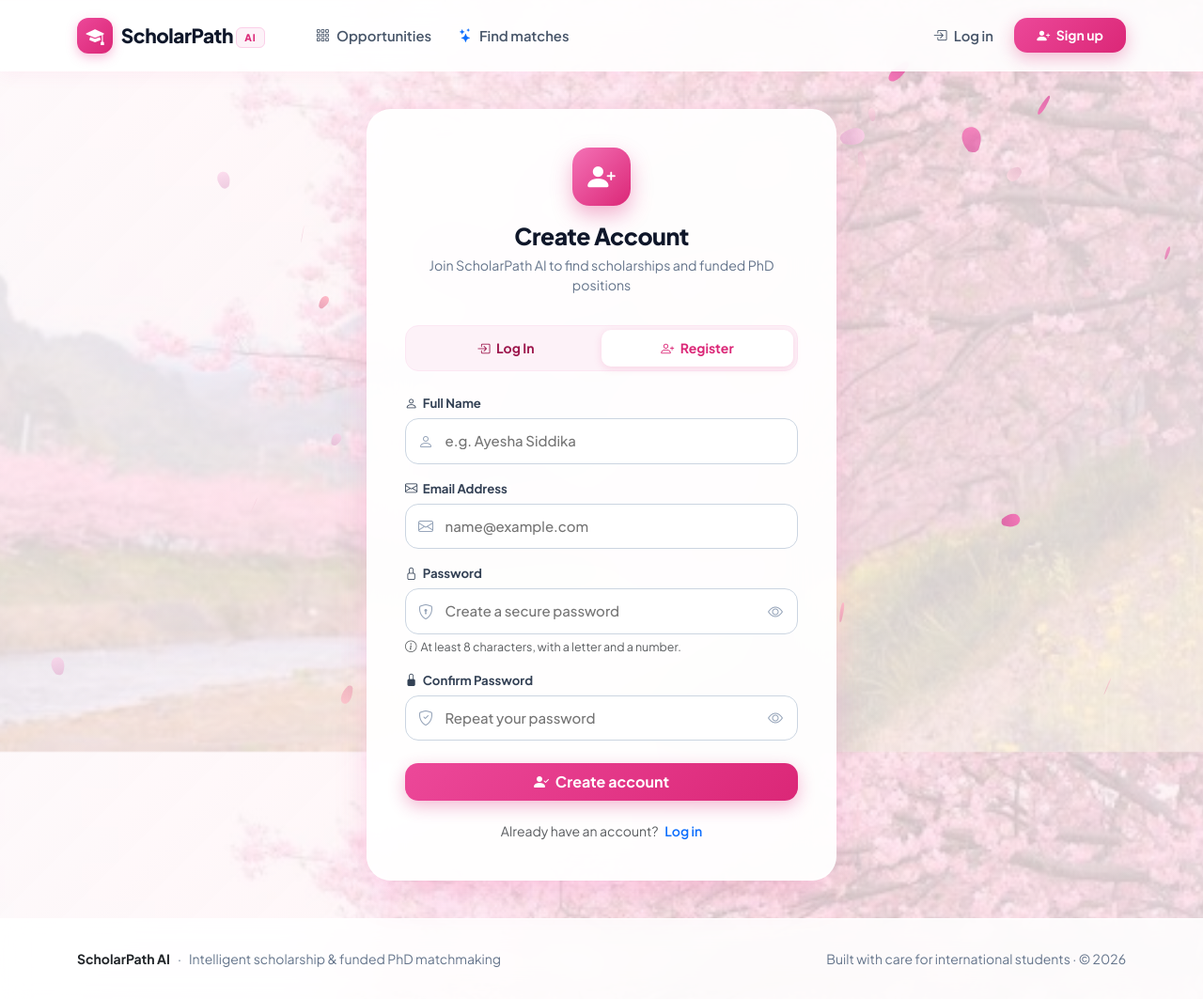
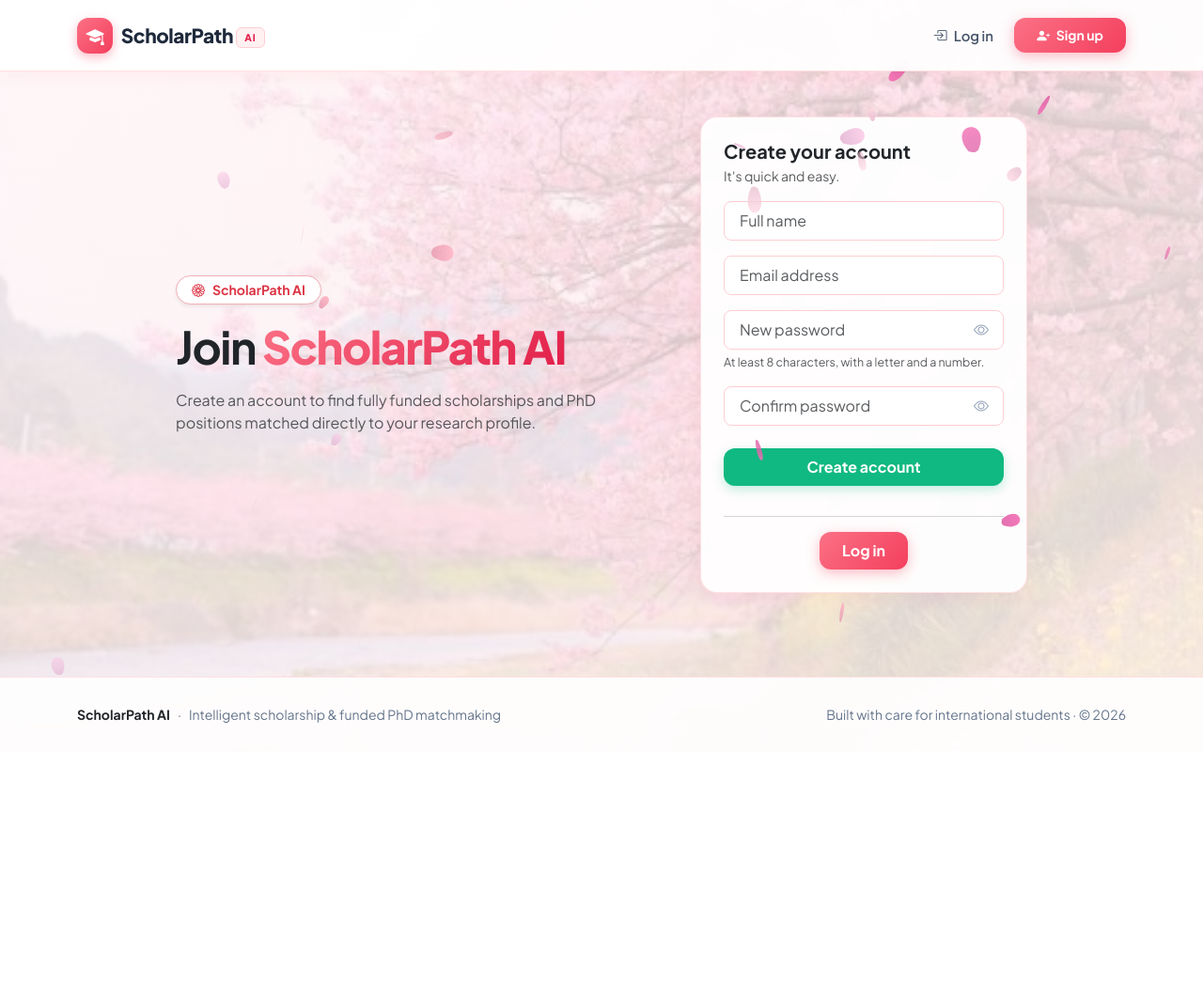
Before and after one commit to mostafaalhossain220/ScholarPath_Ai, a Flask app: page /auth/register in a window 1280 px wide. Shown: the whole page at 94% size. After the commit the page ends 769 px from the top, so only its background shows below. Run offline with Flask 3, Linux system fonts and the light colour scheme.

Commit message:
Refactor landing to sweet pink theme with compact Facebook-style auth card

```diff
--- a/app/static/css/style.css
+++ b/app/static/css/style.css
@@ -1,38 +1,26 @@
 /* ==========================================================================
-   ScholarPath AI - Full-Site Sakura Theme & Glassmorphism Design System
+   ScholarPath AI - Sweet Pink & Sakura Design System
    ========================================================================== */
 
 :root {
-  --sp-primary: #4f46e5;
-  --sp-primary-hover: #4338ca;
-  --sp-primary-light: #eef2ff;
-  --sp-secondary: #0ea5e9;
+  --sp-sweet-pink: #f43f5e;
+  --sp-sweet-rose: #fb7185;
+  --sp-sweet-soft: #fff1f2;
+  --sp-sweet-border: #fecdd3;
+  --sp-sweet-glow: rgba(244, 63, 94, 0.22);
+
   --sp-success: #10b981;
-  --sp-warning: #f59e0b;
-  --sp-danger: #ef4444;
-  --sp-dark: #0f172a;
+  --sp-success-hover: #059669;
+  --sp-dark: #1e293b;
   --sp-muted: #64748b;
-  --sp-light: #f8fafc;
-  --sp-border: rgba(226, 232, 240, 0.8);
+  --sp-border: rgba(254, 205, 211, 0.7);
 
-  --sp-sakura-pink: #f472b6;
-  --sp-sakura-soft: #fdf2f8;
-  --sp-sakura-glow: rgba(244, 114, 182, 0.28);
-
-  --sp-font-sans: 'Plus Jakarta Sans', -apple-system, BlinkMacSystemFont, 'Segoe UI', Roboto, Helvetica, Arial, sans-serif;
-  --sp-shadow-sm: 0 1px 3px 0 rgba(0, 0, 0, 0.05);
-  --sp-shadow-md: 0 6px 16px -2px rgba(236, 72, 153, 0.08), 0 2px 6px -1px rgba(0, 0, 0, 0.04);
-  --sp-shadow-lg: 0 16px 32px -4px rgba(236, 72, 153, 0.12), 0 4px 10px -2px rgba(0, 0, 0, 0.05);
-  --sp-shadow-glass: 0 20px 45px -12px rgba(236, 72, 153, 0.22), 0 0 25px rgba(251, 207, 232, 0.35);
-  --sp-radius-sm: 10px;
-  --sp-radius-md: 14px;
-  --sp-radius-lg: 20px;
-  --sp-radius-xl: 26px;
+  --sp-font-sans: 'Plus Jakarta Sans', -apple-system, BlinkMacSystemFont, 'Segoe UI', Roboto, sans-serif;
+  --sp-radius-sm: 8px;
+  --sp-radius-md: 12px;
+  --sp-radius-lg: 18px;
+  --sp-radius-xl: 24px;
 }
-
-/* ==========================================================================
-   Full-Site Body with Sakura Background
-   ========================================================================== */
 
 body {
   font-family: var(--sp-font-sans);
@@ -43,7 +31,7 @@ body {
   -webkit-font-smoothing: antialiased;
   background-color: #fff1f2;
   background-image:
-    linear-gradient(135deg, rgba(255, 248, 250, 0.86) 0%, rgba(254, 242, 244, 0.80) 50%, rgba(253, 242, 248, 0.88) 100%),
+    linear-gradient(135deg, rgba(255, 245, 247, 0.88) 0%, rgba(254, 240, 242, 0.82) 50%, rgba(255, 241, 242, 0.90) 100%),
     url('/static/img/sakura-bg.jpg');
   background-size: cover;
   background-position: center;
@@ -68,15 +56,15 @@ nav, main, footer {
 }
 
 /* ==========================================================================
-   Navigation Bar with Glassmorphic Translucency
+   Navigation Bar
    ========================================================================== */
 
 .sp-navbar {
-  background: rgba(255, 255, 255, 0.90) !important;
+  background: rgba(255, 255, 255, 0.92) !important;
   backdrop-filter: blur(16px);
   -webkit-backdrop-filter: blur(16px);
-  border-bottom: 1px solid rgba(255, 255, 255, 0.85);
-  box-shadow: 0 4px 18px rgba(236, 72, 153, 0.06);
+  border-bottom: 1.5px solid rgba(254, 205, 211, 0.6);
+  box-shadow: 0 4px 18px rgba(244, 63, 94, 0.06);
   padding: 0.85rem 0;
   position: sticky;
   top: 0;
@@ -97,26 +85,26 @@ nav, main, footer {
 .sp-brand-icon {
   width: 38px;
   height: 38px;
-  background: linear-gradient(135deg, #ec4899 0%, #db2777 100%);
+  background: linear-gradient(135deg, #fb7185 0%, #f43f5e 100%);
   border-radius: 12px;
   display: flex;
   align-items: center;
   justify-content: center;
   color: #ffffff;
   font-size: 1.2rem;
-  box-shadow: 0 4px 12px rgba(236, 72, 153, 0.35);
+  box-shadow: 0 4px 12px rgba(244, 63, 94, 0.35);
 }
 
 .sp-brand-badge {
   font-size: 0.65rem;
   text-transform: uppercase;
   letter-spacing: 0.08em;
-  background: #fdf2f8;
-  color: #db2777;
+  background: #fff1f2;
+  color: #e11d48;
   padding: 0.2rem 0.5rem;
   border-radius: 6px;
   font-weight: 800;
-  border: 1px solid #fbcfe8;
+  border: 1px solid #fecdd3;
   vertical-align: middle;
 }
 
@@ -133,8 +121,8 @@ nav, main, footer {
 }
 
 .sp-nav-link:hover, .sp-nav-link.active {
-  color: #db2777 !important;
-  background-color: #fdf2f8;
+  color: #e11d48 !important;
+  background-color: #fff1f2;
 }
 
 .user-pill {
@@ -147,15 +135,15 @@ nav, main, footer {
   font-size: 0.875rem;
   font-weight: 600;
   color: #1e293b;
-  border: 1px solid #fbcfe8;
-  box-shadow: 0 2px 8px rgba(236, 72, 153, 0.1);
+  border: 1px solid #fecdd3;
+  box-shadow: 0 2px 8px rgba(244, 63, 94, 0.1);
 }
 
 .user-avatar-mini {
   width: 26px;
   height: 26px;
   border-radius: 50%;
-  background: linear-gradient(135deg, #ec4899, #db2777);
+  background: linear-gradient(135deg, #fb7185, #f43f5e);
   color: #fff;
   display: flex;
   align-items: center;
@@ -165,154 +153,89 @@ nav, main, footer {
 }
 
 /* ==========================================================================
-   Auth Layout & Glassmorphism Cards
+   Sweet Pink Facebook-Style Login & Register Elements
    ========================================================================== */
 
-.sakura-auth-container {
-  min-height: calc(100vh - 85px);
-  display: flex;
-  align-items: center;
-  justify-content: center;
-  padding: 2.5rem 1rem;
+.min-vh-70 {
+  min-height: 70vh;
 }
 
-.auth-glass-card {
-  position: relative;
-  z-index: 5;
-  width: 100%;
-  max-width: 470px;
-  background: rgba(255, 255, 255, 0.94);
+.text-sweet-pink {
+  background: linear-gradient(135deg, #fb7185 0%, #e11d48 100%);
+  -webkit-background-clip: text;
+  -webkit-text-fill-color: transparent;
+  font-weight: 800;
+}
+
+.auth-box-sweet {
+  background: rgba(255, 255, 255, 0.96) !important;
   backdrop-filter: blur(20px);
   -webkit-backdrop-filter: blur(20px);
-  border: 1.5px solid rgba(255, 255, 255, 0.9);
-  border-radius: var(--sp-radius-xl);
-  box-shadow: var(--sp-shadow-glass);
-  padding: 2.5rem;
-  animation: cardFloatUp 0.6s cubic-bezier(0.16, 1, 0.3, 1);
+  border: 1.5px solid rgba(254, 205, 211, 0.8) !important;
+  box-shadow: 0 16px 36px -8px rgba(244, 63, 94, 0.18), 0 0 20px rgba(251, 207, 232, 0.4) !important;
+  animation: cardFadeUp 0.5s ease-out;
 }
 
-@keyframes cardFloatUp {
+@keyframes cardFadeUp {
   from {
     opacity: 0;
-    transform: translateY(22px) scale(0.98);
+    transform: translateY(16px);
   }
   to {
     opacity: 1;
-    transform: translateY(0) scale(1);
+    transform: translateY(0);
   }
 }
 
-.auth-header {
-  text-align: center;
-  margin-bottom: 2rem;
+.input-sweet {
+  border: 1.5px solid #fecdd3 !important;
+  background-color: #ffffff !important;
+  color: #1e293b !important;
+  transition: all 0.15s ease-in-out;
 }
 
-.auth-header-icon {
-  width: 62px;
-  height: 62px;
-  margin: 0 auto 1.1rem;
-  background: linear-gradient(135deg, #f472b6 0%, #db2777 100%);
-  border-radius: 18px;
-  display: flex;
-  align-items: center;
-  justify-content: center;
-  color: #fff;
-  font-size: 1.85rem;
-  box-shadow: 0 10px 22px rgba(219, 39, 119, 0.35);
+.input-sweet:focus {
+  border-color: #f43f5e !important;
+  box-shadow: 0 0 0 4px var(--sp-sweet-glow) !important;
+  outline: 0;
 }
 
-.auth-title {
-  font-size: 1.55rem;
-  font-weight: 800;
-  color: var(--sp-dark);
-  margin-bottom: 0.35rem;
-  letter-spacing: -0.02em;
+.btn-sp-sweet {
+  background: linear-gradient(135deg, #fb7185 0%, #f43f5e 100%) !important;
+  color: #ffffff !important;
+  border: none !important;
+  border-radius: var(--sp-radius-md) !important;
+  font-weight: 700 !important;
+  box-shadow: 0 4px 14px rgba(244, 63, 94, 0.35) !important;
+  transition: all 0.18s ease-in-out;
+  text-decoration: none;
+  display: inline-block;
 }
 
-.auth-subtitle {
-  font-size: 0.885rem;
-  color: var(--sp-muted);
+.btn-sp-sweet:hover {
+  background: linear-gradient(135deg, #f43f5e 0%, #e11d48 100%) !important;
+  color: #ffffff !important;
+  transform: translateY(-1px);
+  box-shadow: 0 6px 18px rgba(244, 63, 94, 0.45) !important;
 }
 
-.auth-tabs {
-  display: flex;
-  background: #fdf2f8;
-  border: 1px solid #fce7f3;
-  border-radius: 14px;
-  padding: 4px;
-  margin-bottom: 1.5rem;
+.btn-sp-create {
+  background: #10b981 !important;
+  color: #ffffff !important;
+  border: none !important;
+  border-radius: var(--sp-radius-md) !important;
+  font-weight: 700 !important;
+  box-shadow: 0 4px 12px rgba(16, 185, 129, 0.25) !important;
+  transition: all 0.18s ease-in-out;
+  text-decoration: none;
+  display: inline-block;
 }
 
-.auth-tab-link {
-  flex: 1;
-  text-align: center;
-  padding: 0.55rem 0.75rem;
-  font-size: 0.875rem;
-  font-weight: 700;
-  border-radius: 10px;
-  color: #9d174d;
-  text-decoration: none;
-  transition: all 0.2s;
-}
-
-.auth-tab-link.active {
-  background: #ffffff;
-  color: #db2777;
-  box-shadow: 0 2px 8px rgba(219, 39, 119, 0.15);
-}
-
-/* ==========================================================================
-   Form Controls
-   ========================================================================== */
-
-.form-floating-custom {
-  position: relative;
-  margin-bottom: 1.25rem;
-}
-
-.form-label-custom {
-  font-size: 0.825rem;
-  font-weight: 700;
-  color: #334155;
-  margin-bottom: 0.4rem;
-  display: flex;
-  align-items: center;
-  gap: 0.35rem;
-}
-
-.input-with-icon {
-  position: relative;
-}
-
-.input-icon-left {
-  position: absolute;
-  left: 14px;
-  top: 50%;
-  transform: translateY(-50%);
-  color: #94a3b8;
-  font-size: 1rem;
-  pointer-events: none;
-  z-index: 5;
-}
-
-.form-control-custom {
-  display: block;
-  width: 100%;
-  padding: 0.75rem 1rem 0.75rem 2.6rem;
-  font-size: 0.935rem;
-  font-weight: 500;
-  line-height: 1.5;
-  color: #1e293b;
-  background-color: #ffffff;
-  border: 1.5px solid #cbd5e1;
-  border-radius: var(--sp-radius-md);
-  transition: border-color 0.15s ease-in-out, box-shadow 0.15s ease-in-out;
-}
-
-.form-control-custom:focus {
-  border-color: #ec4899;
-  outline: 0;
-  box-shadow: 0 0 0 4px var(--sp-sakura-glow);
+.btn-sp-create:hover {
+  background: #059669 !important;
+  color: #ffffff !important;
+  transform: translateY(-1px);
+  box-shadow: 0 6px 16px rgba(16, 185, 129, 0.35) !important;
 }
 
 .toggle-password-btn {
@@ -330,80 +253,28 @@ nav, main, footer {
 }
 
 .toggle-password-btn:hover {
-  color: #db2777;
-}
-
-.btn-sp-primary {
-  background: linear-gradient(135deg, #ec4899 0%, #db2777 100%);
-  color: #ffffff;
-  border: none;
-  font-weight: 700;
-  padding: 0.75rem 1.5rem;
-  border-radius: var(--sp-radius-md);
-  box-shadow: 0 6px 18px rgba(219, 39, 119, 0.32);
-  transition: all 0.2s ease;
-  width: 100%;
-}
-
-.btn-sp-primary:hover {
-  background: linear-gradient(135deg, #db2777 0%, #be185d 100%);
-  color: #ffffff;
-  transform: translateY(-1px);
-  box-shadow: 0 8px 22px rgba(219, 39, 119, 0.42);
-}
-
-.btn-sp-primary:active {
-  transform: translateY(0);
+  color: #f43f5e;
 }
 
 /* ==========================================================================
-   Full Web Cards & Glass Elements
+   Full Web Cards & UI Elements
    ========================================================================== */
 
 .card {
-  background: rgba(255, 255, 255, 0.93) !important;
+  background: rgba(255, 255, 255, 0.94) !important;
   backdrop-filter: blur(14px);
   -webkit-backdrop-filter: blur(14px);
-  border: 1px solid rgba(255, 255, 255, 0.85) !important;
+  border: 1.5px solid rgba(254, 205, 211, 0.6) !important;
   border-radius: var(--sp-radius-lg) !important;
-  box-shadow: var(--sp-shadow-md) !important;
-}
-
-.hero-section {
-  background: linear-gradient(135deg, rgba(30, 27, 75, 0.95) 0%, rgba(49, 46, 129, 0.92) 50%, rgba(219, 39, 119, 0.88) 100%) !important;
-  backdrop-filter: blur(16px);
-  color: #ffffff;
-  padding: 4.5rem 2rem;
-  border-radius: var(--sp-radius-xl);
-  margin-bottom: 2.5rem;
-  position: relative;
-  overflow: hidden;
-  box-shadow: var(--sp-shadow-lg);
-  border: 1px solid rgba(255, 255, 255, 0.2);
-}
-
-.hero-title {
-  font-size: 2.75rem;
-  font-weight: 800;
-  letter-spacing: -0.03em;
-  line-height: 1.15;
-  margin-bottom: 1.25rem;
-}
-
-.hero-subtitle {
-  font-size: 1.15rem;
-  color: #fce7f3;
-  max-width: 650px;
-  line-height: 1.6;
-  margin-bottom: 2rem;
+  box-shadow: 0 6px 18px rgba(244, 63, 94, 0.06) !important;
 }
 
 .feature-icon-box {
   width: 50px;
   height: 50px;
   border-radius: 14px;
-  background: #fdf2f8;
-  color: #db2777;
+  background: #fff1f2;
+  color: #e11d48;
   display: flex;
   align-items: center;
   justify-content: center;
@@ -417,10 +288,10 @@ nav, main, footer {
 
 .sp-footer {
   margin-top: auto;
-  background: rgba(255, 255, 255, 0.88) !important;
+  background: rgba(255, 255, 255, 0.90) !important;
   backdrop-filter: blur(14px);
-  border-top: 1px solid rgba(255, 255, 255, 0.85);
-  padding: 2rem 0;
+  border-top: 1.5px solid rgba(254, 205, 211, 0.6);
+  padding: 1.8rem 0;
   color: var(--sp-muted);
   font-size: 0.875rem;
 }
--- a/app/templates/auth/register.html
+++ b/app/templates/auth/register.html
@@ -1,67 +1,52 @@
 {% extends "base.html" %}
-{% block title %}Create Account | ScholarPath AI{% endblock %}
+{% block title %}Create account | ScholarPath AI{% endblock %}
 
 {% block auth_layout %}
-<div class="sakura-auth-container">
-  <div class="auth-glass-card" style="max-width: 500px;">
-    <!-- Header with Sakura / Academic Icon -->
-    <div class="auth-header">
-      <div class="auth-header-icon">
-        <i class="bi bi-person-plus-fill"></i>
+<div class="container min-vh-75 d-flex align-items-center justify-content-center py-5">
+  <div class="row w-100 justify-content-center align-items-center">
+    <!-- Left Side: Brand -->
+    <div class="col-lg-6 text-center text-lg-start mb-4 mb-lg-0 pe-lg-4">
+      <div class="d-inline-flex align-items-center gap-2 px-3 py-1 rounded-pill bg-white bg-opacity-80 text-danger small fw-bold mb-3 shadow-sm border border-danger-subtle">
+        <i class="bi bi-flower1"></i> ScholarPath AI
       </div>
-      <h1 class="auth-title">Create Account</h1>
-      <p class="auth-subtitle">Join ScholarPath AI to find scholarships and funded PhD positions</p>
+      <h1 class="display-5 fw-bold text-dark mb-3" style="letter-spacing: -0.03em;">
+        Join <span class="text-sweet-pink">ScholarPath AI</span>
+      </h1>
+      <p class="text-muted fs-6 mb-0" style="max-width: 480px;">
+        Create an account to find fully funded scholarships and PhD positions matched directly to your research profile.
+      </p>
     </div>
 
-    <!-- Auth Switch Tabs -->
-    <div class="auth-tabs">
-      <a href="{{ url_for('auth.login') }}" class="auth-tab-link">
-        <i class="bi bi-box-arrow-in-right me-1"></i> Log In
-      </a>
-      <a href="{{ url_for('auth.register') }}" class="auth-tab-link active">
-        <i class="bi bi-person-plus me-1"></i> Register
-      </a>
+    <!-- Right Side: Compact Register Card -->
+    <div class="col-md-7 col-lg-5 col-xl-4">
+      <div class="card border-0 shadow-lg rounded-4 p-4 auth-box-sweet">
+        <div class="mb-3 text-center text-lg-start">
+          <h2 class="h5 fw-bold mb-1">Create your account</h2>
+          <p class="text-muted small mb-0">It's quick and easy.</p>
         </div>
 
         <form method="post" novalidate>
           <input type="hidden" name="csrf_token" value="{{ csrf_token() }}">
 
-      <div class="form-floating-custom mb-3">
-        <label class="form-label-custom" for="name">
-          <i class="bi bi-person"></i> Full Name
-        </label>
-        <div class="input-with-icon">
-          <i class="bi bi-person input-icon-left"></i>
-          <input class="form-control-custom {{ 'is-invalid border-danger' if errors.name }}" id="name" name="name"
-                 value="{{ form.name }}" maxlength="100" placeholder="e.g. Ayesha Siddika" autocomplete="name" required>
-        </div>
-        {% if errors.name %}
-          <div class="text-danger small mt-1"><i class="bi bi-exclamation-circle me-1"></i>{{ errors.name }}</div>
-        {% endif %}
+          <div class="mb-3">
+            <input class="form-control form-control-lg fs-6 rounded-3 py-2 px-3 input-sweet {{ 'is-invalid' if errors.name }}"
+                   id="name" name="name" value="{{ form.name }}" maxlength="100"
+                   placeholder="Full name" autocomplete="name" required>
+            {% if errors.name %}<div class="text-danger small mt-1"><i class="bi bi-exclamation-circle me-1"></i>{{ errors.name }}</div>{% endif %}
           </div>
 
-      <div class="form-floating-custom mb-3">
-        <label class="form-label-custom" for="email">
-          <i class="bi bi-envelope"></i> Email Address
-        </label>
-        <div class="input-with-icon">
-          <i class="bi bi-envelope input-icon-left"></i>
-          <input class="form-control-custom {{ 'is-invalid border-danger' if errors.email }}" type="email" id="email" name="email"
-                 value="{{ form.email }}" placeholder="name@example.com" autocomplete="email" required>
-        </div>
-        {% if errors.email %}
-          <div class="text-danger small mt-1"><i class="bi bi-exclamation-circle me-1"></i>{{ errors.email }}</div>
-        {% endif %}
+          <div class="mb-3">
+            <input class="form-control form-control-lg fs-6 rounded-3 py-2 px-3 input-sweet {{ 'is-invalid' if errors.email }}"
+                   type="email" id="email" name="email" value="{{ form.email }}"
+                   placeholder="Email address" autocomplete="email" required>
+            {% if errors.email %}<div class="text-danger small mt-1"><i class="bi bi-exclamation-circle me-1"></i>{{ errors.email }}</div>{% endif %}
           </div>
 
-      <div class="form-floating-custom mb-3">
-        <label class="form-label-custom" for="password">
-          <i class="bi bi-lock"></i> Password
-        </label>
-        <div class="input-with-icon">
-          <i class="bi bi-shield-lock input-icon-left"></i>
-          <input class="form-control-custom {{ 'is-invalid border-danger' if errors.password }}" type="password" id="password"
-                 name="password" placeholder="Create a secure password" autocomplete="new-password" required>
+          <div class="mb-3">
+            <div class="position-relative">
+              <input class="form-control form-control-lg fs-6 rounded-3 py-2 px-3 input-sweet {{ 'is-invalid' if errors.password }}"
+                     type="password" id="password" name="password" placeholder="New password"
+                     autocomplete="new-password" required>
               <button type="button" class="toggle-password-btn" data-target="password" aria-label="Toggle password visibility">
                 <i class="bi bi-eye"></i>
               </button>
@@ -70,39 +55,37 @@
               <div class="text-danger small mt-1"><i class="bi bi-exclamation-circle me-1"></i>{{ errors.password }}</div>
             {% else %}
               <div class="text-muted small mt-1" style="font-size: 0.78rem;">
-            <i class="bi bi-info-circle me-1"></i>At least 8 characters, with a letter and a number.
+                At least 8 characters, with a letter and a number.
               </div>
             {% endif %}
           </div>
 
-      <div class="form-floating-custom mb-4">
-        <label class="form-label-custom" for="confirm">
-          <i class="bi bi-lock-fill"></i> Confirm Password
-        </label>
-        <div class="input-with-icon">
-          <i class="bi bi-shield-check input-icon-left"></i>
-          <input class="form-control-custom {{ 'is-invalid border-danger' if errors.confirm }}" type="password" id="confirm"
-                 name="confirm" placeholder="Repeat your password" autocomplete="new-password" required>
+          <div class="mb-4">
+            <div class="position-relative">
+              <input class="form-control form-control-lg fs-6 rounded-3 py-2 px-3 input-sweet {{ 'is-invalid' if errors.confirm }}"
+                     type="password" id="confirm" name="confirm" placeholder="Confirm password"
+                     autocomplete="new-password" required>
               <button type="button" class="toggle-password-btn" data-target="confirm" aria-label="Toggle password visibility">
                 <i class="bi bi-eye"></i>
               </button>
             </div>
-        {% if errors.confirm %}
-          <div class="text-danger small mt-1"><i class="bi bi-exclamation-circle me-1"></i>{{ errors.confirm }}</div>
-        {% endif %}
+            {% if errors.confirm %}<div class="text-danger small mt-1"><i class="bi bi-exclamation-circle me-1"></i>{{ errors.confirm }}</div>{% endif %}
           </div>
 
-      <button class="btn btn-sp-primary w-100 py-2 mb-3" type="submit">
-        <i class="bi bi-person-check-fill me-1"></i> Create account
+          <button class="btn btn-sp-create w-100 py-2 fs-6 fw-bold mb-3" type="submit">
+            Create account
           </button>
 
-      <div class="text-center pt-1">
-        <span class="text-muted small">Already have an account?</span>
-        <a href="{{ url_for('auth.login') }}" class="fw-semibold text-decoration-none text-primary small ms-1">
+          <hr class="my-3 text-muted opacity-25">
+
+          <div class="text-center">
+            <a href="{{ url_for('auth.login') }}" class="btn btn-sp-sweet px-4 py-2 fs-6 fw-bold">
               Log in
             </a>
           </div>
         </form>
       </div>
     </div>
+  </div>
+</div>
 {% endblock %}
--- a/app/templates/base.html
+++ b/app/templates/base.html
@@ -35,6 +35,7 @@
 
       <div class="collapse navbar-collapse" id="spNav">
         <ul class="navbar-nav me-auto ms-lg-4 mb-2 mb-lg-0">
+          {% if g.user %}
           <li class="nav-item">
             <a class="nav-link sp-nav-link" href="{{ url_for('opportunities.list_opportunities') }}">
               <i class="bi bi-grid-3x3-gap"></i> Opportunities
@@ -43,11 +44,10 @@
           {% if matching_enabled %}
           <li class="nav-item">
             <a class="nav-link sp-nav-link" href="{{ url_for('matching.match') }}">
-              <i class="bi bi-stars text-primary"></i> Find matches
+              <i class="bi bi-stars text-danger"></i> Find matches
             </a>
           </li>
           {% endif %}
-          {% if g.user %}
           <li class="nav-item">
             <a class="nav-link sp-nav-link" href="{{ url_for('saved.tracker') }}">
               <i class="bi bi-bookmark-check"></i> My Saved
@@ -84,7 +84,7 @@
             </a>
           </li>
           <li class="nav-item">
-            <a class="btn btn-sp-primary btn-sm px-4 py-2" href="{{ url_for('auth.register') }}">
+            <a class="btn btn-sp-sweet btn-sm px-4 py-2" href="{{ url_for('auth.register') }}">
               <i class="bi bi-person-plus-fill me-1"></i> Sign up
             </a>
           </li>
```
Also changed, not shown: app/templates/auth/login.html (+40 -50 lines), app/templates/index.html (+64 -97 lines). Lines whose indentation alone changed are shown as unchanged.
